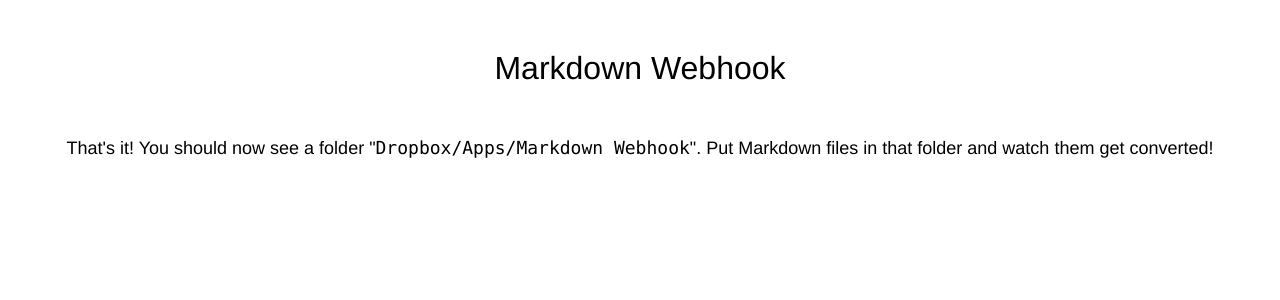
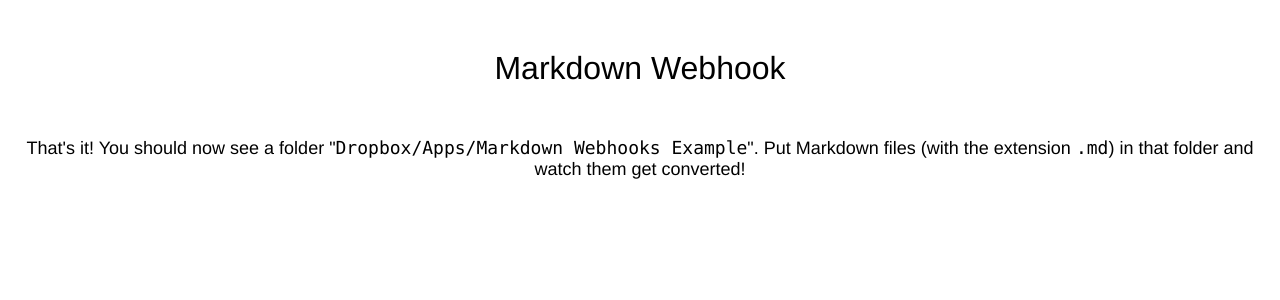
Before and after one commit to dropbox/mdwebhook, a Flask app: page /done in a window 1280 px wide. Shown: the top 300 px of the page. Run offline with Flask 2, Linux system fonts and the light colour scheme.

Commit message:
use the right app folder name

```diff
--- a/templates/done.html
+++ b/templates/done.html
@@ -1,5 +1,5 @@
 {% extends 'layout.html' %}
 
 {% block body %}
-<p>That's it! You should now see a folder "<code>Dropbox/Apps/Markdown Webhook</code>". Put Markdown files in that folder and watch them get converted!</p>
+<p>That's it! You should now see a folder "<code>Dropbox/Apps/Markdown Webhooks Example</code>". Put Markdown files (with the extension <code>.md</code>) in that folder and watch them get converted!</p>
 {% endblock %}
```
